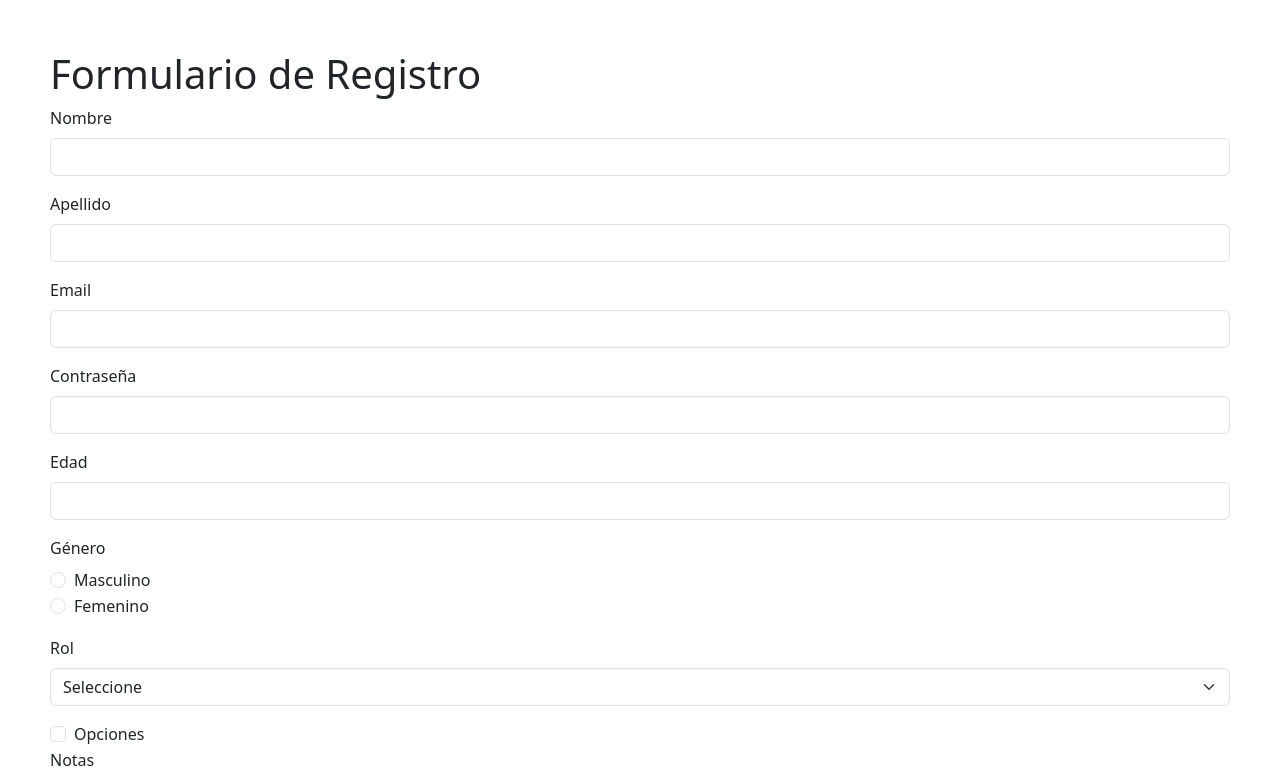
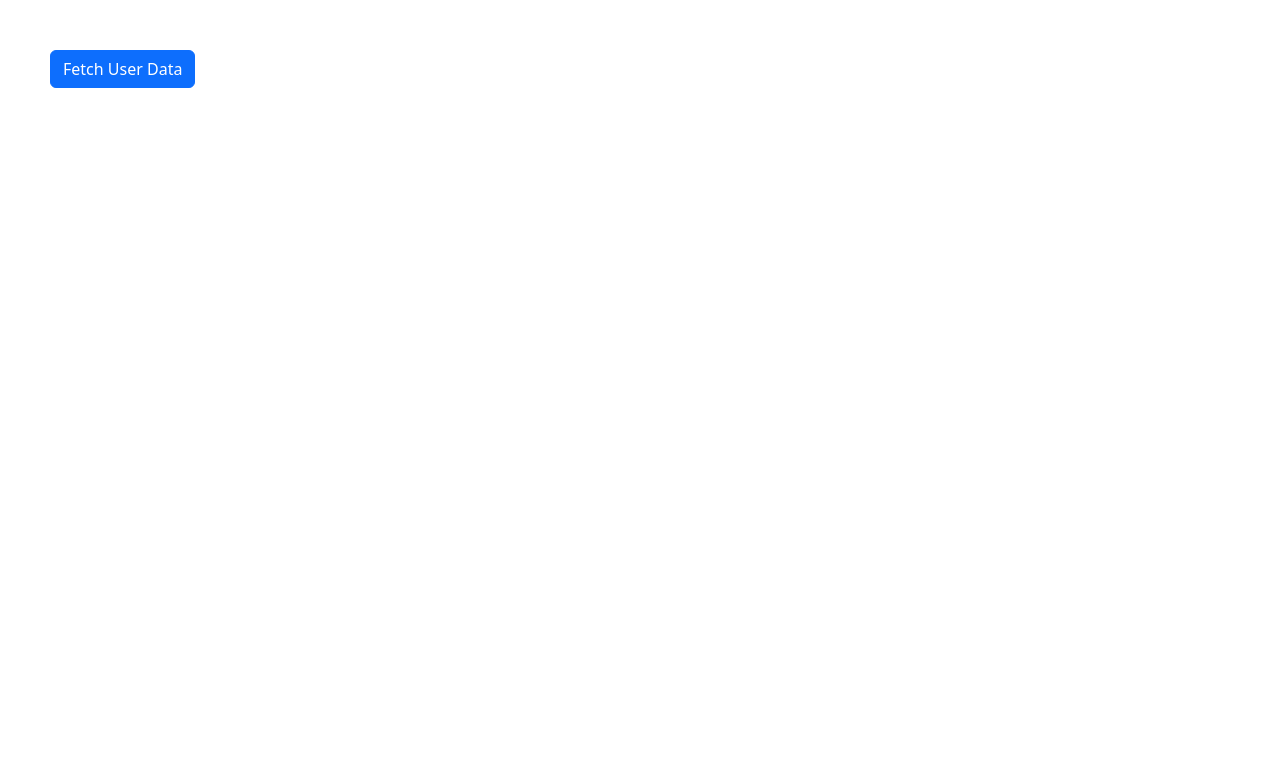
Before and after one commit to GioGutierrez07/mi-proyecto, a React (Create React App) app: page / in a window 1280 px wide. Shown: the top 780 px of the page. Built offline with nearby package versions, Linux system fonts and the light colour scheme.

Commit message:
Practica #8 - APIs

```diff
--- a/src/App.js
+++ b/src/App.js
@@ -20,6 +20,9 @@ import TablaConIconos from './componentes/TablaConIconos';
 import 'bootstrap/dist/css/bootstrap.min.css';
 //import practica 5
 import FormularioRegistro from './componentes/FormularioRegistro';
+
+//import practica 8
+import UserCard from './componentes/UserCard';
 
 // app es un componente que actua como el componente principal
 function App() {
@@ -57,7 +60,10 @@ function App() {
    {/**    <TablaConIconos /> */}
 
       {/**practica 5 */}
-      <FormularioRegistro />
+     {/**  <FormularioRegistro /> */}
+
+{/**practica 8 */}
+      <UserCard />
     </div>
   );
 }
--- /dev/null
+++ b/src/componentes/UserCard.js
@@ -0,0 +1,42 @@
+import React, { useState } from 'react';
+import { Button, Card, CardBody, CardHeader, CardFooter, CardText } from 'reactstrap';
+
+//se obtienen datos del api
+function UserCard() {
+  const [userData, setUserData] = useState(null);
+
+  //funcion para obtener datos de un usuario aleatorio del api
+  const fetchUserData = async () => {
+    try {
+      const response = await fetch('https://random-data-api.com/api/users/random_user');
+      if (!response.ok) {
+        throw new Error('Network response was not ok');
+      }
+      const data = await response.json();
+      setUserData(data); //actualiza el esado con los datos obtenidos
+    } catch (error) {
+      console.error('There was a problem with the fetch operation:', error);
+    }
+  };
+
+  return (
+    <div className="UserCard">
+        {/* Botón  */}
+      <Button color="primary" onClick={fetchUserData}>Fetch User Data</Button>
+      {/* Si userData no es null, renderiza el Card con los datos del usuario */}
+      {userData && (
+        <Card>
+          <CardHeader>{`${userData.first_name} ${userData.last_name}`}</CardHeader>
+          <CardBody>
+            <CardText>Email: {userData.email}</CardText>
+            <CardText>Username: {userData.username}</CardText>
+            <CardText>Phone Number: {userData.phone_number}</CardText>
+          </CardBody>
+          <CardFooter>Subscription: {userData.subscription.plan}</CardFooter>
+        </Card>
+      )}
+    </div>
+  );
+}
+
+export default UserCard;
```
